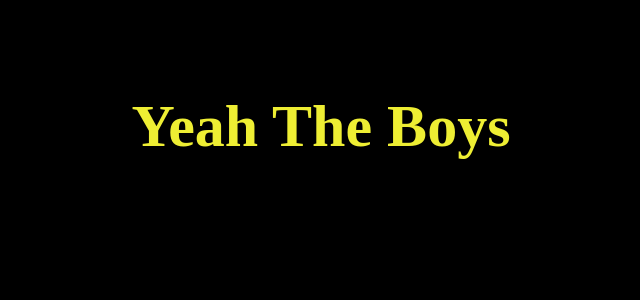
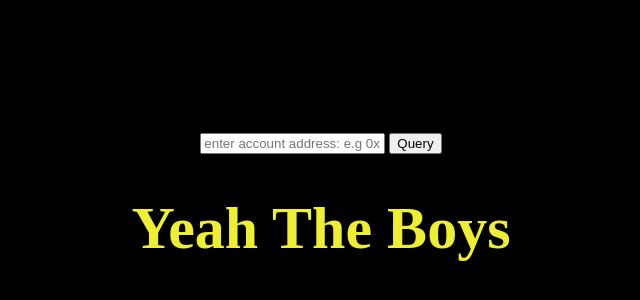
Before and after one commit to Cryptovinnie/15min, a plain HTML site: page index.html in a window 1280 px wide. Shown: the part 116-416 px from the top of the page, without its empty margins (319-959 px from the left). Drawn offline with Linux system fonts and the light colour scheme.

Commit message:
Update index.html

```diff
--- a/index.html
+++ b/index.html
@@ -14,6 +14,23 @@
   <head>
     <title> Yeah the Boys </title>
     </head>
+
+   <title>Embark</title>
+    <link rel="stylesheet" href="css/app.css">
+    <script src="js/app.js"></script>
+  </head>
+  <body>
+
+    <div id="queryBalance">
+      <h3>Query Balance</h3>
+      <input placeholder="enter account address: e.g 0x123" />
+      <button>Query</button>
+      <div class="result"></div>
+    </div>
+  </body>
+
+
+
     <body>
       <h1> Yeah The Boys </h1>
      </body>
```
